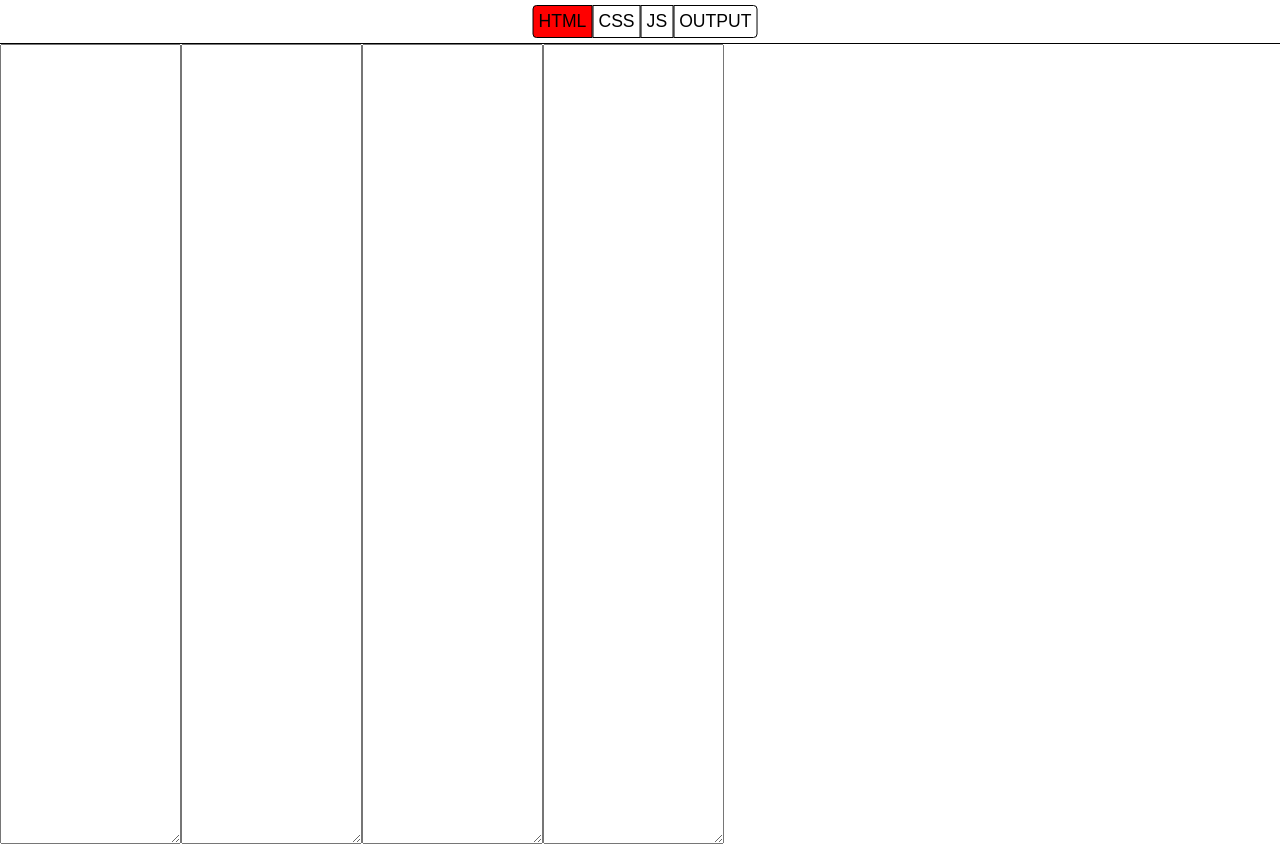
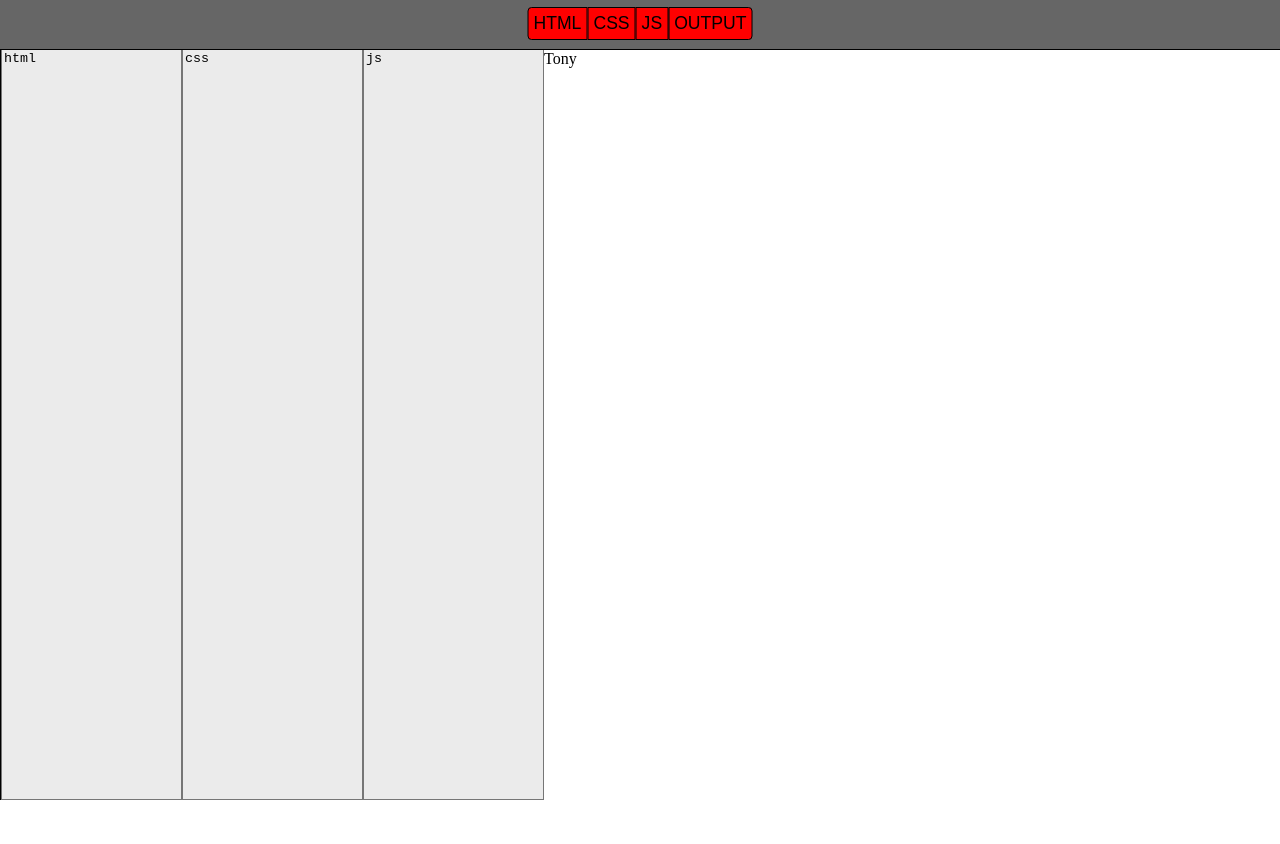
Before and after one commit to adevenuto/CodePlay, a plain HTML site: page index.html in a window 1280 px wide. After the commit the page ends 800 px from the top, so only its background shows below. Drawn offline with nearby package versions, Linux system fonts and the light colour scheme.

Commit message:
added jquery ui, panel control functionality

```diff
--- a/assets/css/codeplay.css
+++ b/assets/css/codeplay.css
@@ -1,27 +1,33 @@
 html, body {
   height: 100%;
+  width: 100%;
+  margin: 0;
 }
 ul,li,h1,h2,h3,h4,h5,body {
-  margin: 0;
   padding: 0;
+}
+*{
+  box-sizing: border-box;
 }
 /* PANEL CONTROLS */
 /******************/
 #editor-container {
-  position: relative;
   height: inherit;
 }
 #panels-controls-container {
-  position: relative;
+  position: absolute;
   width: 100%;
-  padding: 5px;
+  height: 50px;
+  background: #666;
   border-bottom: 1px solid #000;
+  z-index: 10;
 }
 #panel-controls {
   display: inline-block;
   position: relative;
   left: 50%;
   transform: translate(-50%, 0);
+  top: 7px;
 }
 #panel-controls button {
   float: left;
@@ -30,7 +36,7 @@ ul,li,h1,h2,h3,h4,h5,body {
   padding: 5px;
   font-size: 1.1em;
   outline: none;
-  background: transparent;
+  background: #f00;
 }
 #panel-controls button:first-child {
   border-bottom-left-radius: 4px;
@@ -41,17 +47,39 @@ ul,li,h1,h2,h3,h4,h5,body {
   border-top-right-radius: 4px;
 }
 #panel-controls button.active {
-  background: #f00;
+  background: #fff;
 }
 /* PANELS */
 /**********/
-#panels {
-  list-style: none;
+.hide {
+  display: none;
 }
-#panels li {
+#panels-container {
+  height: 100%;
+  width: 100%;
+  border-left: 1px solid #000;
+  display: flex;
+}
+#code-panels {
+  overflow: hidden;
+}
+#output-panel {
+  padding-top: 50px;
+  background: #fff;
+  overflow: hidden;
+  min-width: 50px;
+  flex-grow: 1;
+}
+.panel {
+  height: inherit;
+  /*width: 33.33%;*/
+  /*min-width: 5%;*/
   float: left;
-  display: inline-block;
 }
-#panels li textarea {
+.panel textarea {
+  padding-top: 50px;
+  background: #ebebeb;
+  width: 100%;
   height: 100%;
+  resize: none;
 }
--- a/assets/js/main.js
+++ b/assets/js/main.js
@@ -1,4 +1,44 @@
-$('#panel-controls button').on('click', function(){
-  $(this).toggleClass('active');
+var controls = {
+  init: function() {
+    this.cacheDom();
+    this.bindEvent();
+  },
+  cacheDom: function() {
+    this.$controls = $('#panel-controls');
+    this.$panels = $('#code-panels');
+    this.$button = this.$controls.find('button');
+  },
+  bindEvent: function() {
+    this.$button.on('click', this.toggleState.bind(this))
+  },
+  toggleState: function(e) {
+    var $panel = e.target.innerHTML.toLowerCase();
+    var $targetPanel = "#"+$panel+"-panel";
+    $($targetPanel).toggleClass('hide');
+    $(e.target).toggleClass('active');
+  }
+}
+controls.init();
+
+
+
+
+
+
+$(".resize").resizable({
+  handles: 'e',
+  resize: function(e, ui) {
+  // console.log(e.target.clientWidth)
+  }
+});
+
+
+var max = 0;
+
+$(".panel").resize(function(){
+  max = $('#html-panel').width() +
+  $('#css-panel').width() +
+  $('#js-panel').width();
+
+  console.log(max)
 })
-console.log($('panels').length)
--- a/index.html
+++ b/index.html
@@ -2,36 +2,36 @@
 <head>
   <title></title>
   <link rel="stylesheet" type="text/css" href="assets/css/codeplay.css">
+  <link rel="stylesheet" href="https://code.jquery.com/ui/1.12.1/themes/base/jquery-ui.css">
 </head>
 <body>
-
 <div id="editor-container">
   <div id="panels-controls-container">
     <div id="panel-controls">
-      <button class="active">HTML</button>
+      <button>HTML</button>
       <button>CSS</button>
       <button>JS</button>
       <button>OUTPUT</button>
     </div>
   </div>
+
+
   <div id="panels-container">
-    <ul id="panels">
-      <li id="html-panel">
-        <textarea></textarea>
-      </li>
-      <li id="css-panel">
-        <textarea></textarea>
-      </li>
-      <li id="js-panel">
-        <textarea></textarea>
-      </li>
-      <li id="output">
-        <textarea></textarea>
-      </li>
-    </ul>
+
+    <div id="code-panels">
+        <div class="panel resize" id="html-panel"><textarea>html</textarea></div>
+        <div class="panel resize" id="css-panel"><textarea>css</textarea></div>
+        <div class="panel resize" id="js-panel"><textarea>js</textarea></div>
+    </div>
+    <div id="output-panel">
+      Tony
+    </div>
+
+
   </div>
 </div>
 <script src="https://code.jquery.com/jquery-3.1.1.min.js"></script>
+<script src="https://code.jquery.com/ui/1.12.1/jquery-ui.js"></script>
 <script type="text/javascript" src="assets/js/main.js"></script>
 </body>
 </html>
```
